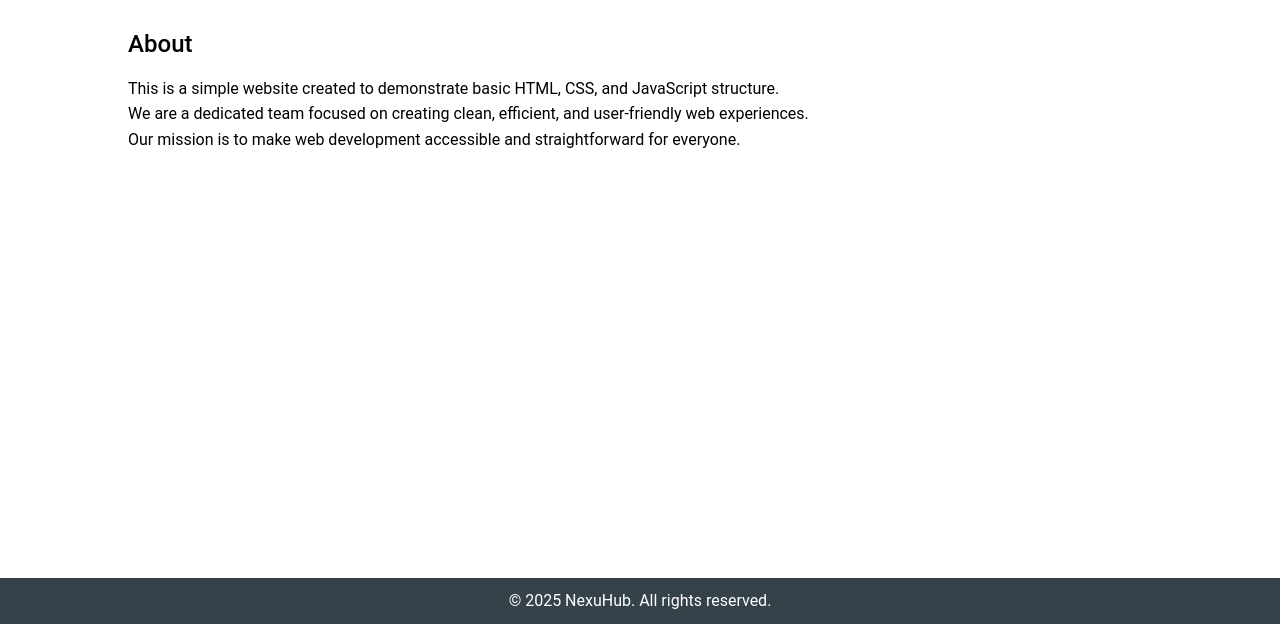
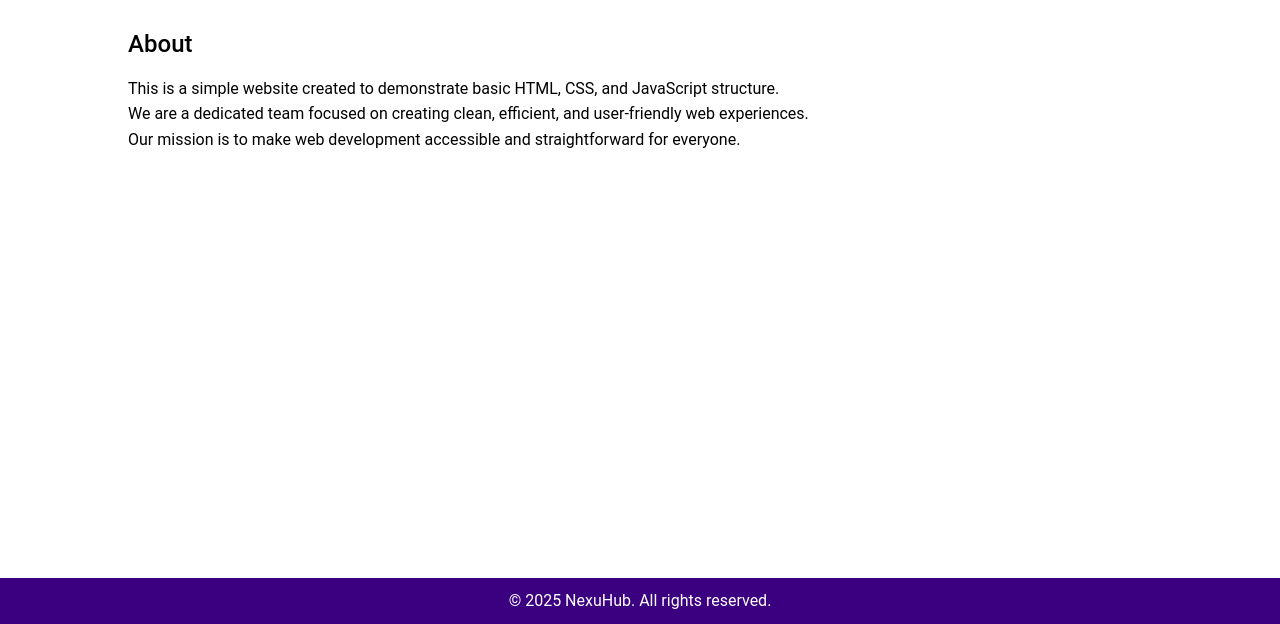
Before and after one commit to koddaz/NexuHomepage, a plain HTML site: page index.html in a window 1280 px wide. Shown: the part 176-800 px from the top of the page. Drawn offline with Linux system fonts and the light colour scheme.

Commit message:
First push

```diff
--- a/css/variables.css
+++ b/css/variables.css
@@ -18,11 +18,12 @@
     --on-error: #FFFFFF;
 
     /* Additional colors */
-    --header-bg: #35424a;
-    --accent: #e8491d;
-    --accent-hover: #d43f18;
-    --text-light: #666;
-    --card-shadow: rgba(0,0,0,0.1);
+/* Additional colors - updated to work with primary purple */
+--header-bg: #3a0080; /* Darker purple for header */
+--accent: #03DAC6; /* Using secondary teal as accent - complements purple */
+--accent-hover: #018786; /* Darker teal for hover states */
+--text-light: #7b7b7b; /* Slightly warmer gray for better contrast */
+--card-shadow: rgba(98, 0, 238, 0.08); /* Shadow with hint of primary color */
 }
 
 * {
```
